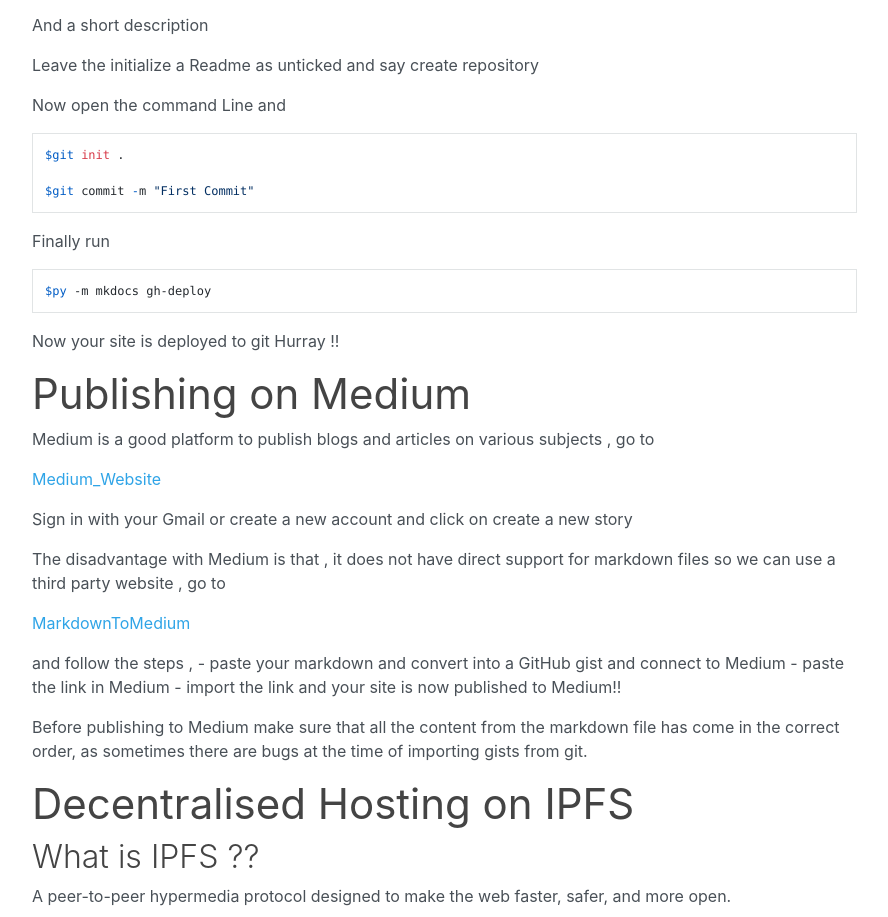
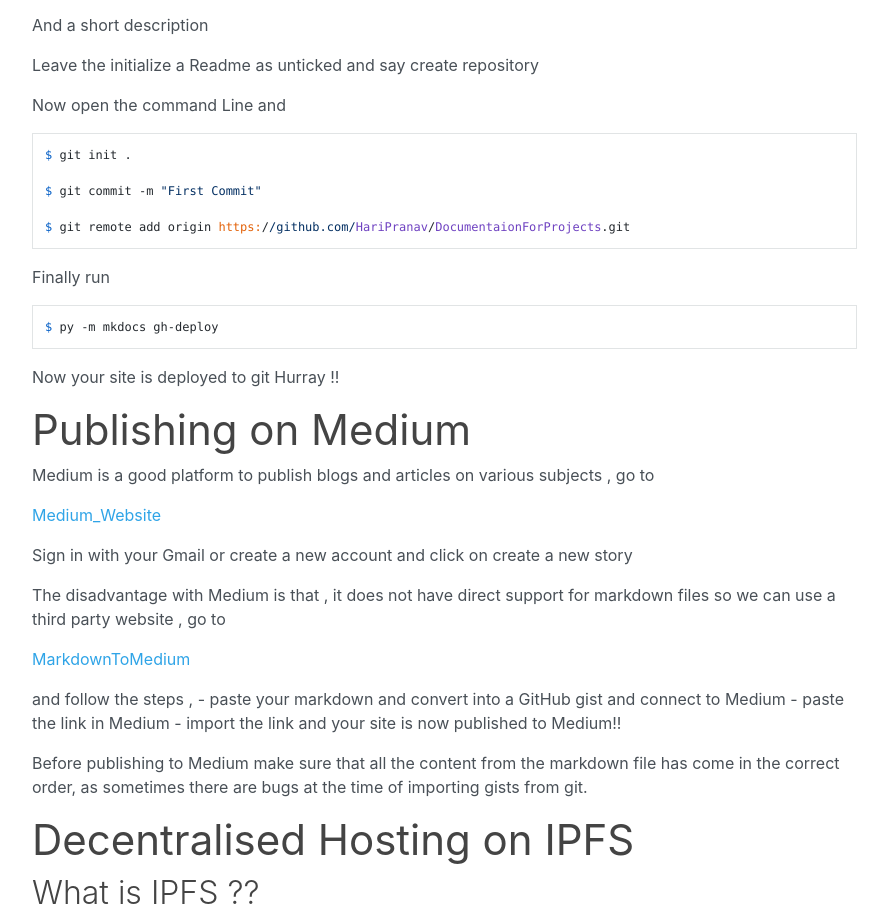
Before and after one commit to HariPranav/Documentation_For_Projects, a plain HTML site: page index.html in a window 1280 px wide. Shown: the part 3005-3922 px from the top of the page, without its empty margins (338-1226 px from the left). Drawn offline with nearby package versions, Linux system fonts and the light colour scheme.

Commit message:
Deployed  with MkDocs version: 1.1

```diff
--- a/index.html
+++ b/index.html
@@ -192,12 +192,14 @@ Open up your browser and go to</p>
 <p>And a short description</p>
 <p>Leave the initialize a Readme as unticked and say create repository</p>
 <p>Now open the command Line and</p>
-<pre><code>$git init .
+<pre><code>$ git init .
 
-$git commit -m "First Commit"
+$ git commit -m "First Commit"
+
+$ git remote add origin https://github.com/HariPranav/DocumentaionForProjects.git
 </code></pre>
 <p>Finally run</p>
-<pre><code>$py -m mkdocs gh-deploy
+<pre><code>$ py -m mkdocs gh-deploy
 </code></pre>
 <p>Now your site is deployed to git Hurray !!</p>
 <h1 id="publishing-on-medium">Publishing on Medium</h1>
@@ -311,5 +313,5 @@ Click on sign in and sign in with github , now add the repository containing you
 
 <!--
 MkDocs version : 1.1
-Build Date UTC : 2020-06-26 21:42:59
+Build Date UTC : 2020-06-26 21:44:03
 -->
```
Also changed, not shown: search/search_index.json (+1 -1 lines), 1 other file.
